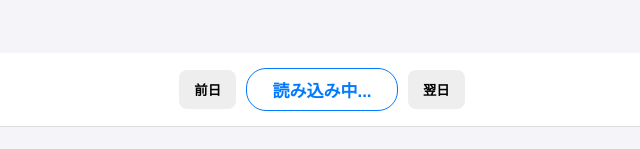
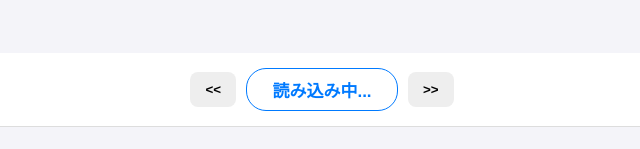
Before and after one commit to candoll0430tsuyoshi-afk/candoll-reserve, a website: page admin.html in a window 1280 px wide. Shown: the part 335-484 px from the top of the page, 318-958 px from the left. Drawn offline with nearby package versions, Linux system fonts and the light colour scheme.

Commit message:
Update admin.html

```diff
--- a/admin.html
+++ b/admin.html
@@ -70,12 +70,12 @@
 
     <div class="admin-container">
         <div class="admin-nav">
-            <button class="nav-btn" onclick="moveDate(-1)">前日</button>
+            <button class="nav-btn" onclick="moveDate(-1)"><<</button>
             <div class="date-picker-container">
                 <div id="nav-current">読み込み中...</div>
                 <input type="date" id="calendar-input" onchange="handleCalendarChange(this.value)">
             </div>
-            <button class="nav-btn" onclick="moveDate(1)">翌日</button>
+            <button class="nav-btn" onclick="moveDate(1)">>></button>
         </div>
         <div id="days-wrapper"></div>
     </div>
```
